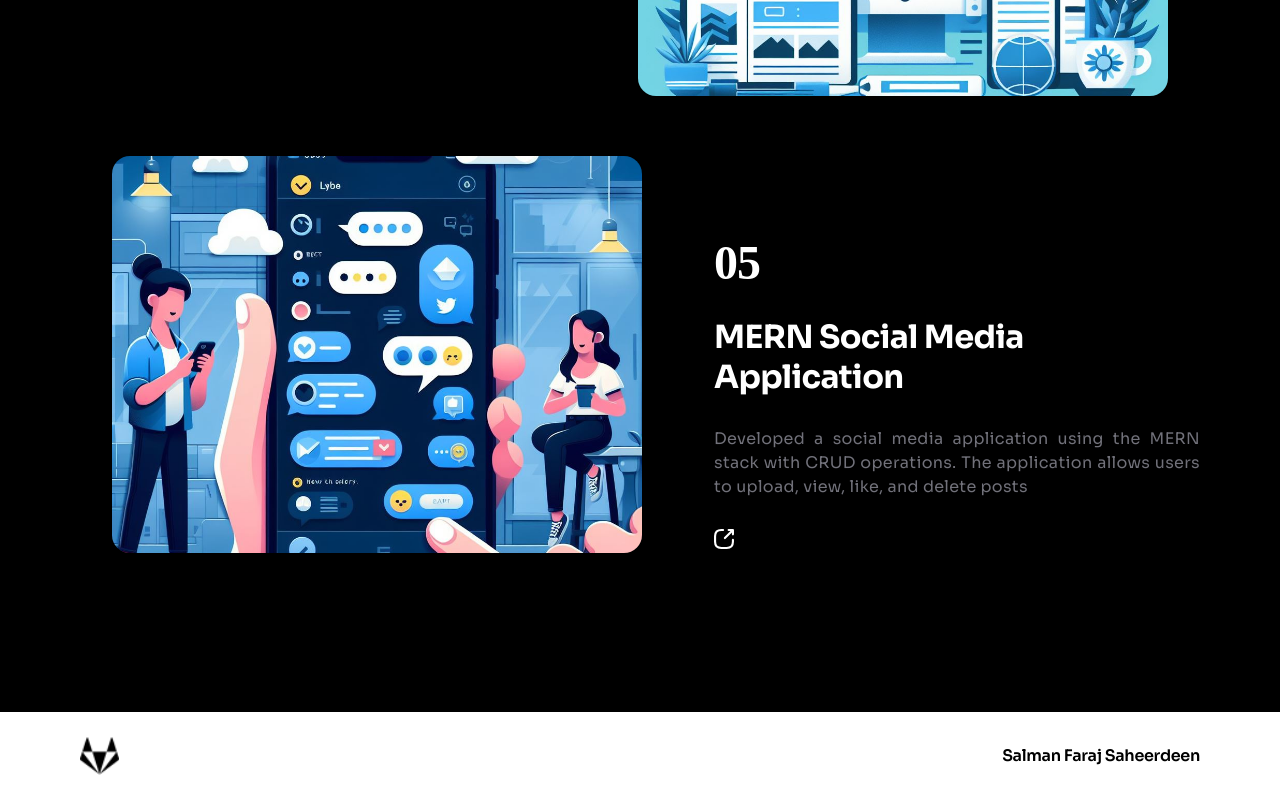
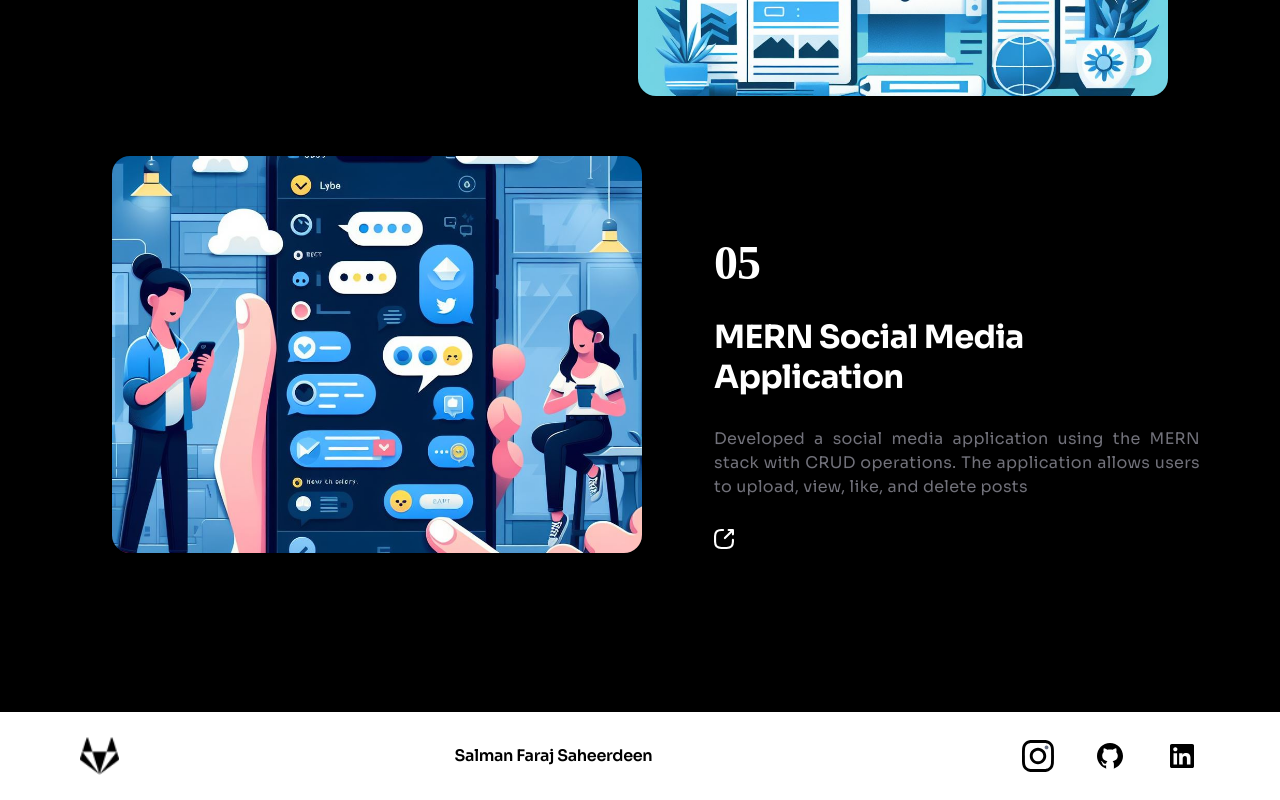
Before and after one commit to salmanfaraj06/portfoilo, a React (Vite) app: page / in a window 1280 px wide. Shown: the part 5276-6076 px from the top of the page. Built offline with nearby package versions, Linux system fonts and the light colour scheme; a web font is replaced by a local one.

Commit message:
Add Socials component to footer

```diff
--- a/src/components/footer.jsx
+++ b/src/components/footer.jsx
@@ -1,6 +1,7 @@
 import React from "react";
 import Img from "./img";
 import Text from "./text";
+import Socials from "./socials";
 
 function footer() {
   return (
@@ -26,6 +27,9 @@ function footer() {
               Salman Faraj Saheerdeen
             </Text>
           </div>
+          <div className="flex flex-col items-end justify-start w-auto">
+            <Socials/>
+          </div>
         </div>
       </div>
     </div>
```
